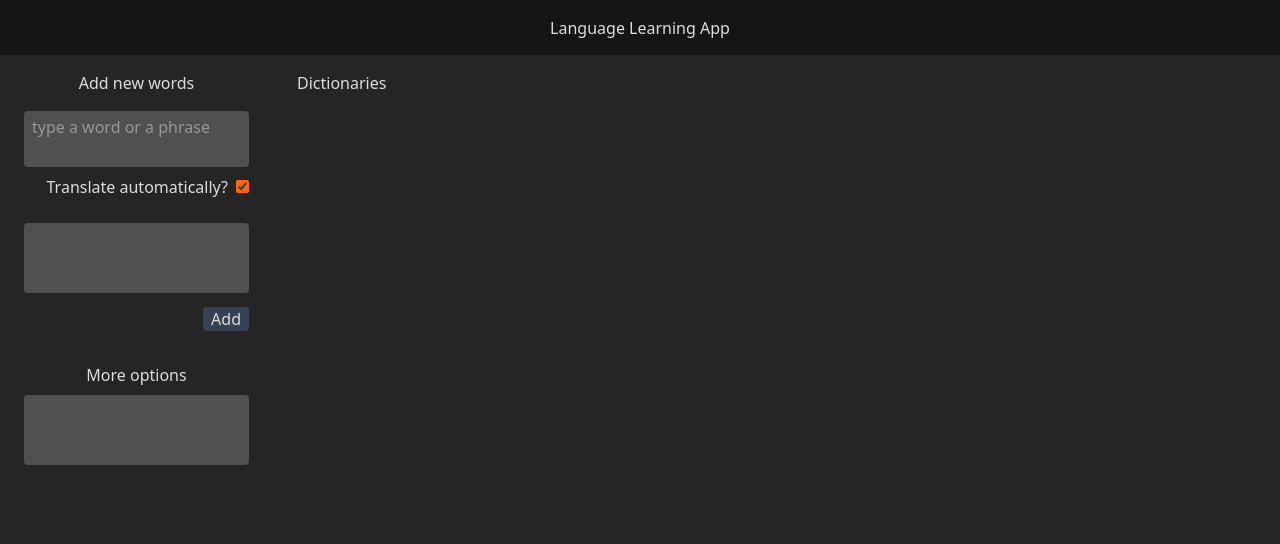
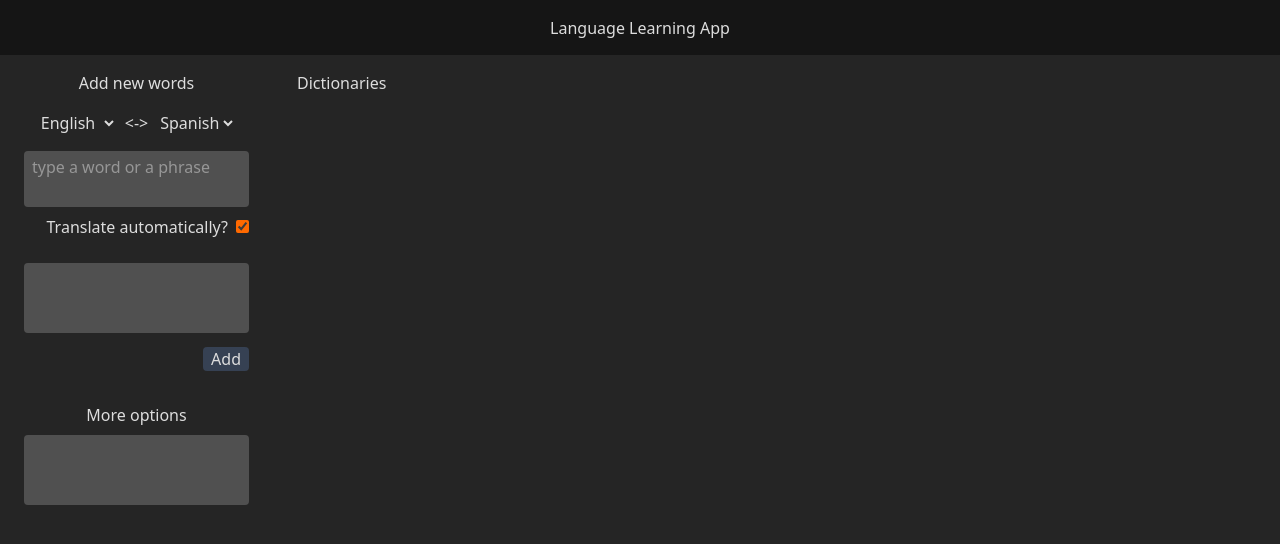
Before and after one commit to self-related/language-learn-app, a React (Vite) app: page / in a window 1280 px wide. Shown: the top 544 px of the page. Built offline with nearby package versions, Linux system fonts and the light colour scheme.

Commit message:
add language switcher with current and target lang states

```diff
--- a/src/components/LearningSection.tsx
+++ b/src/components/LearningSection.tsx
@@ -1,21 +1,58 @@
 import { useState } from "react";
+
+interface Languages {
+    [key: string]: string;
+}
+
+// temp constant
+const languages: Languages = {
+    en: "English",
+    es: "Spanish",
+};
 
 export default function LearningSection() {
 
     const [autoTranslate, setAutoTranslate] = useState(true);
+    const [currentLang, setCurrentLang] = useState("en");
+    const [targetLang, setTargetLang] = useState("es");
 
     const handleautoTranslateCheckbox = (event: React.ChangeEvent<HTMLInputElement>) => {
         if (event.target.checked) setAutoTranslate(true);
         else setAutoTranslate(false);
     };
 
+    const switchLangs = () => {
+        setCurrentLang(targetLang);
+        setTargetLang(currentLang);
+    };
+
     return (
         <div id="learning-section">
 
-            {/* Section Header */}
-            <h2 className='font-medium text-center'
+            {/* Header */}
+            <h2 className='font-medium text-center mb-4'
              >Add new words
             </h2>
+
+
+            {/* Lang switcher */ }
+            <div id="lang-switcher" className="mx-auto w-max">
+
+                <select name="current-lang" id="current-lang" value={currentLang} className="cursor-pointer" onChange={(e) => setCurrentLang(e.target.value)}>
+                    {
+                        Object.keys(languages).map((key) => (<option key={key} value={key}> {languages[key]} </option>))
+                    }
+                </select>
+
+                <button onClick={switchLangs} className="mx-2 cursor-pointer hover:bg-[#606060]">&lt;-&gt;</button>
+
+                <select name="target-lang" id="target-lang" value={targetLang} className="cursor-pointer" onChange={(e) => setTargetLang(e.target.value)} >
+                    {
+                        Object.keys(languages).map((key) => (<option key={key} value={key}>{languages[key]}</option>))
+                    }
+                </select>
+            </div>
+
 
             {/* User Input */}
             <div id="input-div">
@@ -38,6 +75,7 @@ export default function LearningSection() {
                 }
             </div>
 
+
             {/* Output */}
             <div id="output-div" className="mt-4">
                 <textarea id="output"
@@ -48,6 +86,7 @@ export default function LearningSection() {
                  >Add
                 </button>
             </div>
+
 
             {/* More options from translator api */}
             <div id="more-options">
```
